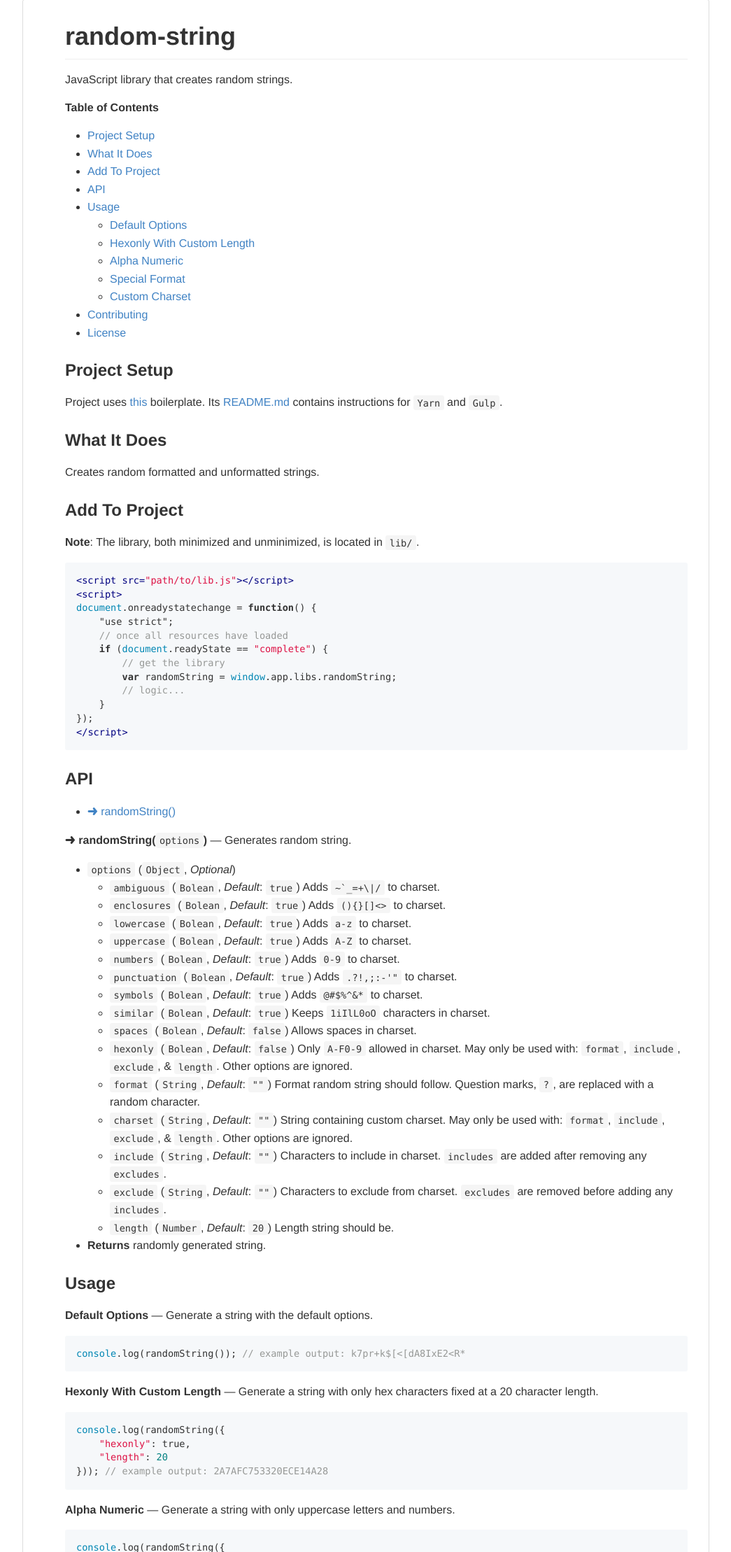
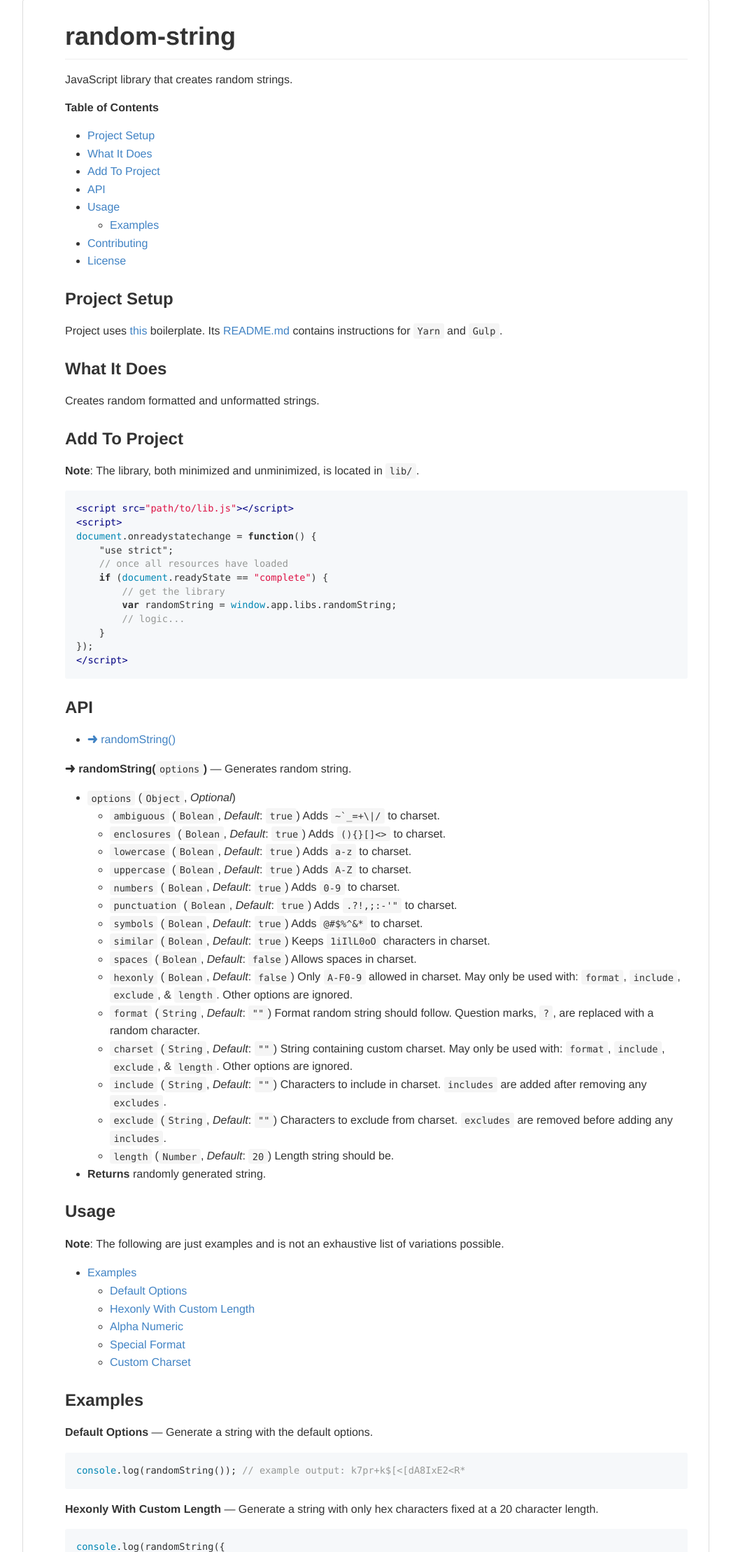
Before and after one commit to cgabriel5/passwordjs, a website: page markdown/preview/README.html in a window 1280 px wide. Shown: the part 41-2259 px from the top of the page at 70% size, without its empty margins (117-1162 px from the left). Drawn offline with Linux system fonts and the light colour scheme.

Commit message:
docs: Update README.md
Cleanup the table of contents by moving the examples list to the
usage section.

```diff
--- a/markdown/preview/README.html
+++ b/markdown/preview/README.html
@@ -20,11 +20,7 @@
 <li><a href="#add-to-project">Add To Project</a></li>
 <li><a href="#api">API</a></li>
 <li><a href="#usage">Usage</a><ul class="list">
-<li><a href="#example-default-options">Default Options</a></li>
-<li><a href="#example-hexonly-length">Hexonly With Custom Length</a></li>
-<li><a href="#example-alpha-numeric">Alpha Numeric</a></li>
-<li><a href="#example-special-format">Special Format</a></li>
-<li><a href="#example-custom-charset">Custom Charset</a></li>
+<li><a href="#usage-examples">Examples</a></li>
 </ul>
 </li>
 <li><a href="#contributing">Contributing</a></li>
@@ -80,6 +76,20 @@
 </ul>
 <p><a name="usage"></a></p>
 <h3 id="usage">Usage</h3>
+<p><strong>Note</strong>: The following are just examples and is not an exhaustive list of variations possible.</p>
+<p><a name="usage-examples-toc"></a></p>
+<ul class="list">
+<li><a href="#usage-examples">Examples</a><ul class="list">
+<li><a href="#example-default-options">Default Options</a></li>
+<li><a href="#example-hexonly-length">Hexonly With Custom Length</a></li>
+<li><a href="#example-alpha-numeric">Alpha Numeric</a></li>
+<li><a href="#example-special-format">Special Format</a></li>
+<li><a href="#example-custom-charset">Custom Charset</a></li>
+</ul>
+</li>
+</ul>
+<p><a name="usage-examples"></a></p>
+<h3 id="examples">Examples</h3>
 <p><a name="example-default-options"></a>
 <strong>Default Options</strong> &mdash; Generate a string with the default options.</p>
 <pre class="hljs"><code><span class="hljs-built_in">console</span>.log(randomString()); <span class="hljs-comment">// example output: k7pr+k$[&lt;[dA8IxE2&lt;R*</span></code></pre><p><a name="example-hexonly-length"></a>
```
Also changed, not shown: README.md.
